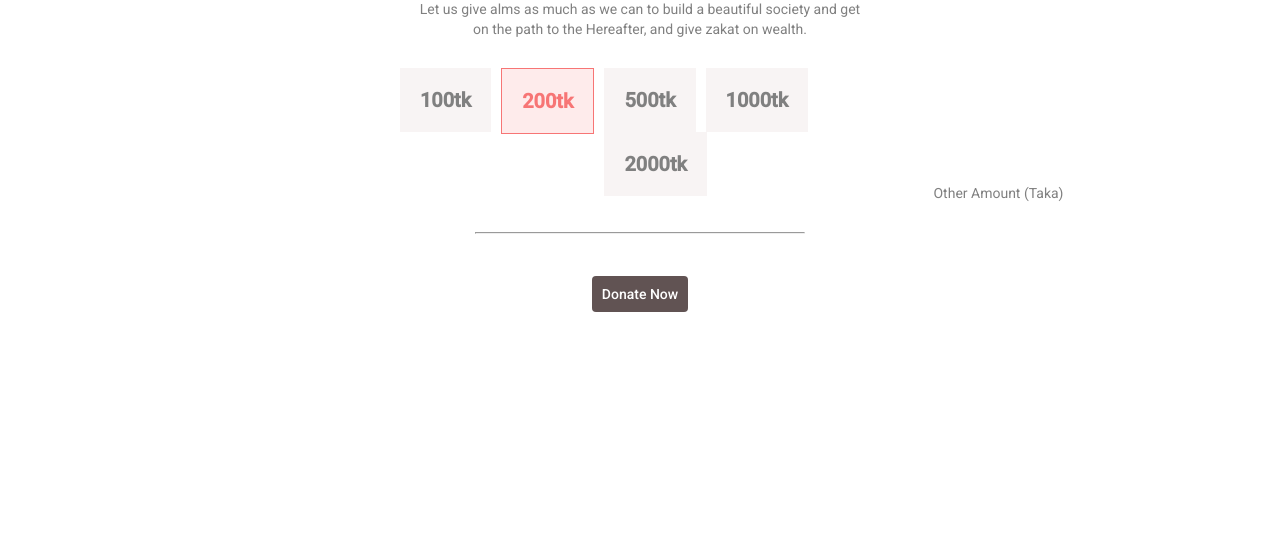
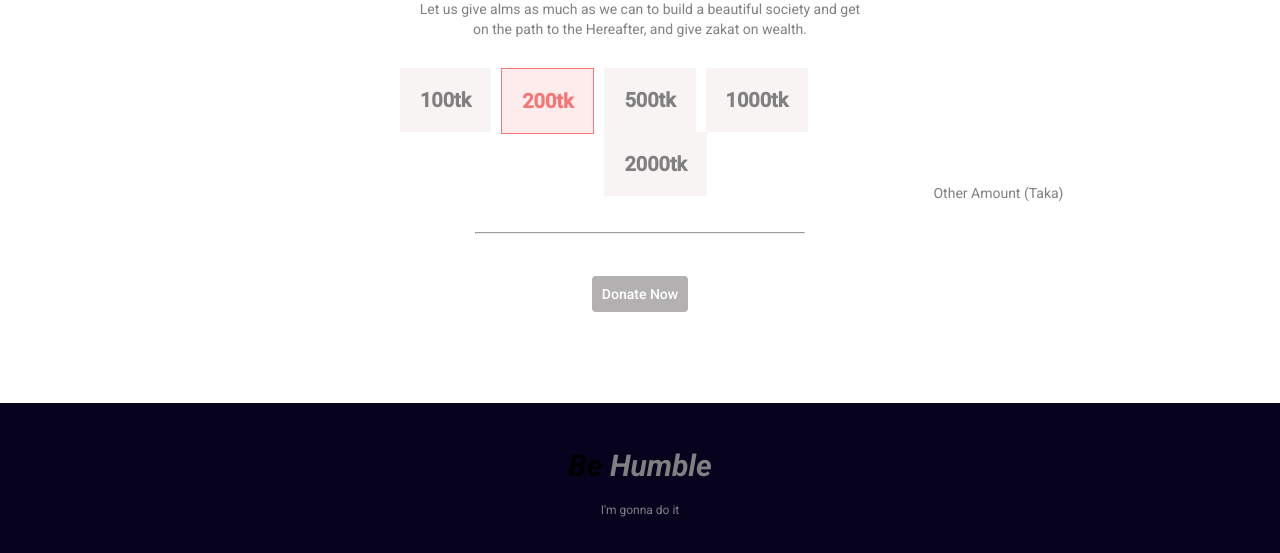
Before and after one commit to ashikbillah699/donate-today, a plain HTML site: page index.html in a window 1280 px wide. Shown: the part 557-1110 px from the top of the page. Before the commit the page ends 869 px from the top, so only its background shows below. Drawn offline with Linux system fonts and the light colour scheme.

Commit message:
footer part

```diff
--- a/index.html
+++ b/index.html
@@ -55,6 +55,14 @@
         <a target="_blank" href="#">Donate Now</a>
     </section>
     <!--donate pard end-->
+    <!--footer part-->
+    <footer>
+        <div class="footer">
+            <h1><i><span class="be">Be</span><span class="humble"> Humble</span></i></h1>
+            <p>I'm gonna do it</p>
+        </div>
+    </footer>
+    <!--footer part end-->
 </body>
 
 </html>
--- a/style.css
+++ b/style.css
@@ -40,7 +40,7 @@ body {
     color: #fff;
     text-decoration: none;
     padding: 10px;
-    background-color: rgb(97, 83, 83);
+    background-color: rgb(157, 151, 151);
     border-radius: 4px;
 }
 
@@ -48,6 +48,7 @@ body {
 #donate_part {
     text-align: center;
     padding-top: 70px;
+    margin-bottom: 100px;
 }
 
 #donate_part h1 {
@@ -107,6 +108,33 @@ body {
     text-decoration: none;
     padding: 10px;
     margin-top: 20px;
-    background-color: rgb(97, 83, 83);
+    background-color: rgb(178, 176, 176);
     border-radius: 4px;
 }
+
+/*footer part*/
+.footer {
+    height: 150px;
+    background-color: rgb(7, 3, 31);
+}
+
+.footer h1 {
+    font-size: 30px;
+    text-align: center;
+    padding: 45px 0 20px;
+}
+
+.footer p {
+    text-align: center;
+    font-size: 12px;
+    font-weight: 400;
+    color: grey;
+}
+
+.be {
+    color: #000;
+}
+
+.humble {
+    color: gray;
+}
```
